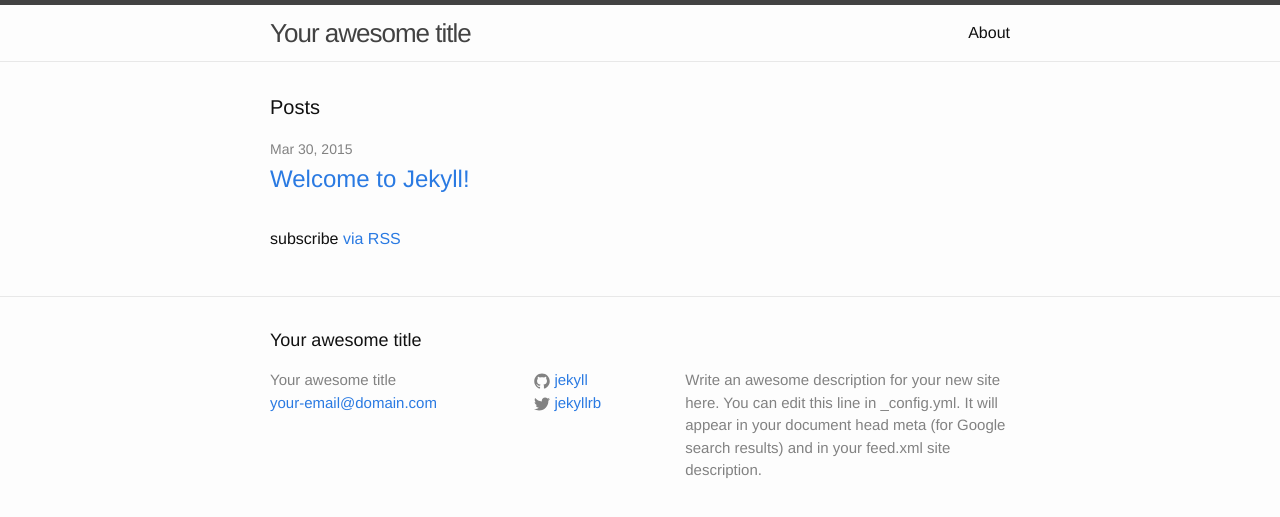
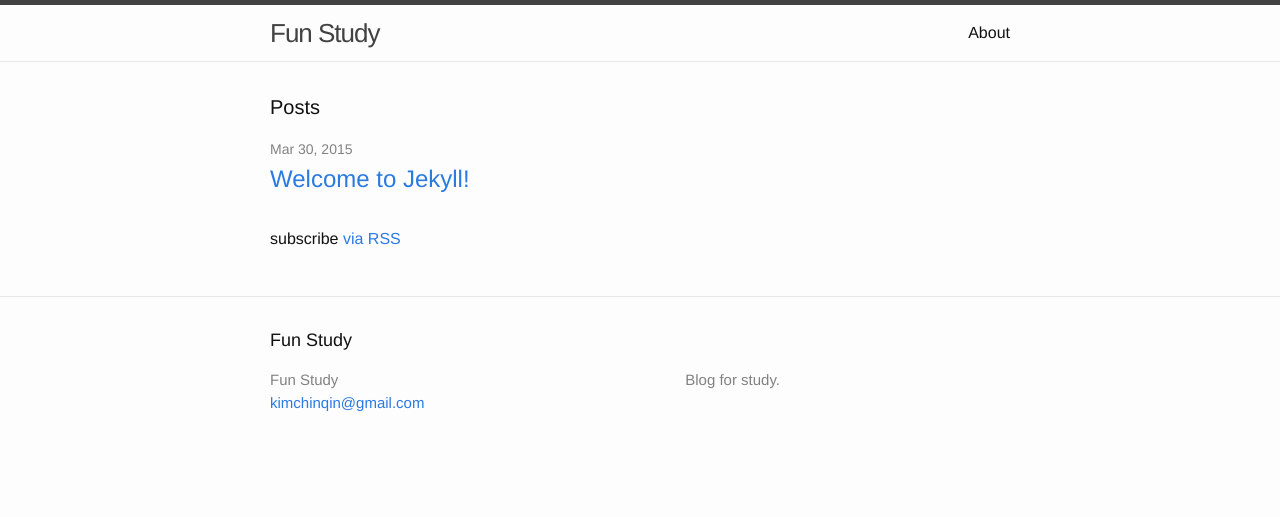
Before and after one commit to funstudy/funstudy.github.com, a Jekyll site: the page built from index.html, in a window 1280 px wide. Shown: the top 517 px of the page. Built offline with Jekyll 4.4.1, drawn with Linux system fonts in a browser that asks for light colours.

Commit message:
jekyll config

```diff
--- a/_config.yml
+++ b/_config.yml
@@ -1,14 +1,13 @@
 # Site settings
-title: Your awesome title
-email: your-email@domain.com
+title: Fun Study
+email: kimchinqin@gmail.com
 description: > # this means to ignore newlines until "baseurl:"
-  Write an awesome description for your new site here. You can edit this
-  line in _config.yml. It will appear in your document head meta (for
-  Google search results) and in your feed.xml site description.
+  Blog for study.
 baseurl: "" # the subpath of your site, e.g. /blog/
-url: "http://yourdomain.com" # the base hostname & protocol for your site
-twitter_username: jekyllrb
-github_username:  jekyll
+url: "http://funstudy.github.io" # the base hostname & protocol for your site
+# twitter_username: jekyllrb
+# github_username:  jekyll
 
 # Build settings
 markdown: kramdown
+permalink: /posts/:year/:month/:title
```
